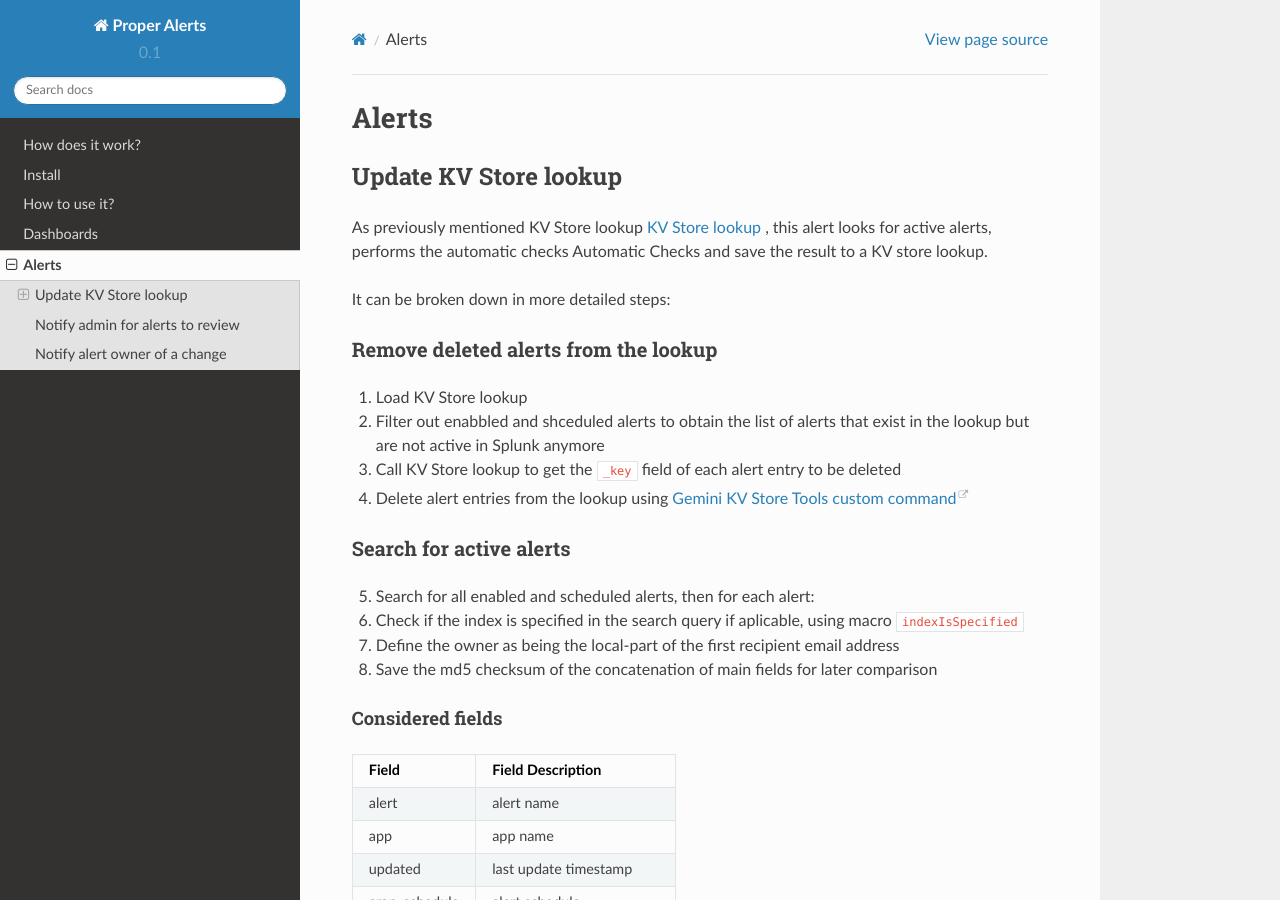
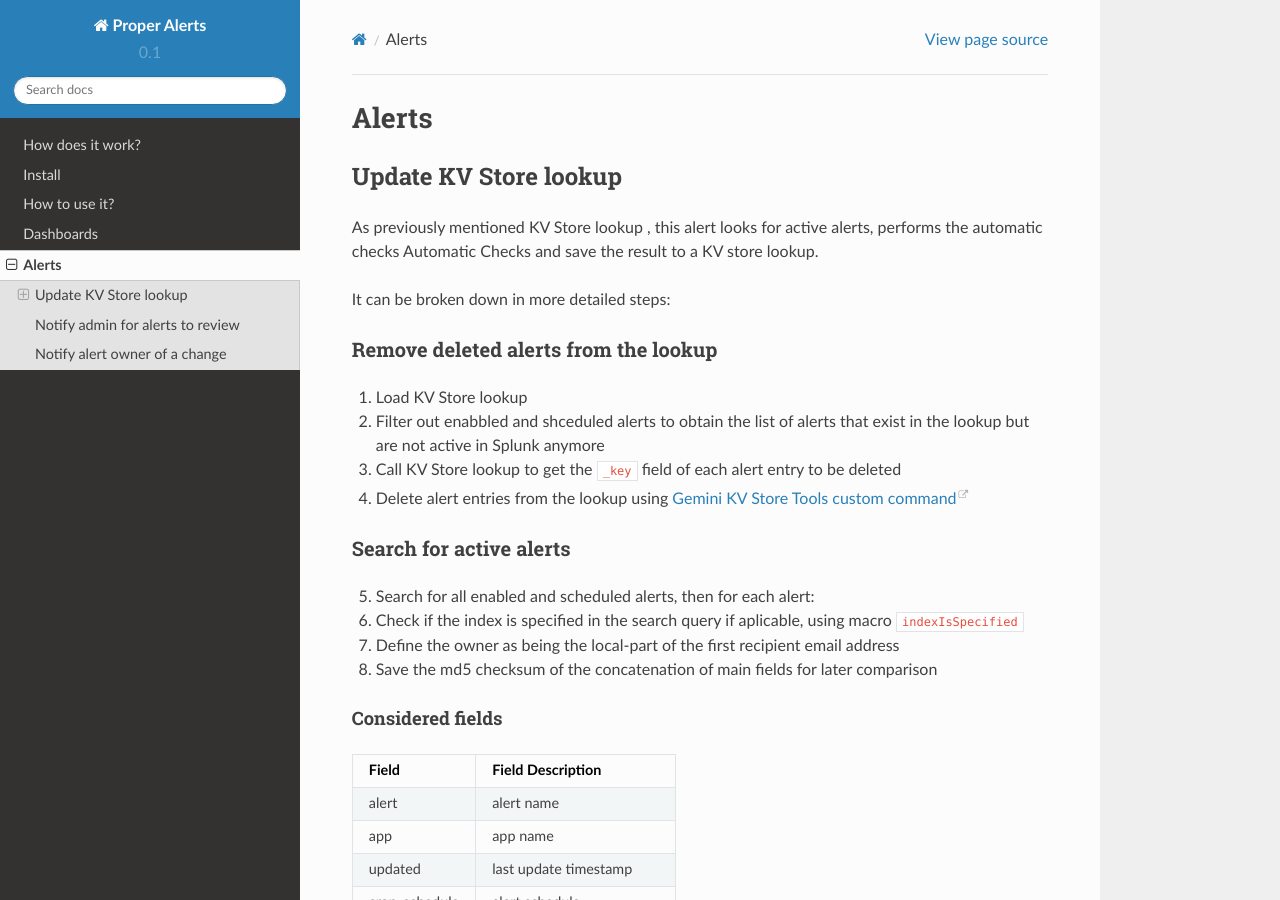
Before and after one commit to a-l-h/splunk-app-proper-alerts, a Sphinx documentation site: the page built from doc/alerts.rst, in a window 1280 px wide and 900 px high. Built offline with Sphinx 7.4.7 and the Read the Docs theme 2.0.0, drawn with Linux system fonts in a browser that asks for light colours.

Commit message:
Update alerts.rst

```diff
--- a/doc/alerts.rst
+++ b/doc/alerts.rst
@@ -4,7 +4,7 @@
 Update KV Store lookup
 ######################
 
-As previously mentioned :ref:`KV Store lookup`  :doc:`KV Store lookup <../overview>` , this alert looks for active alerts, performs the automatic checks :ref:`Automatic Checks` and save the result to a KV store lookup.
+As previously mentioned :ref:`KV Store lookup <../overview>` , this alert looks for active alerts, performs the automatic checks :ref:`Automatic Checks` and save the result to a KV store lookup.
 
 It can be broken down in more detailed steps:
 
```
